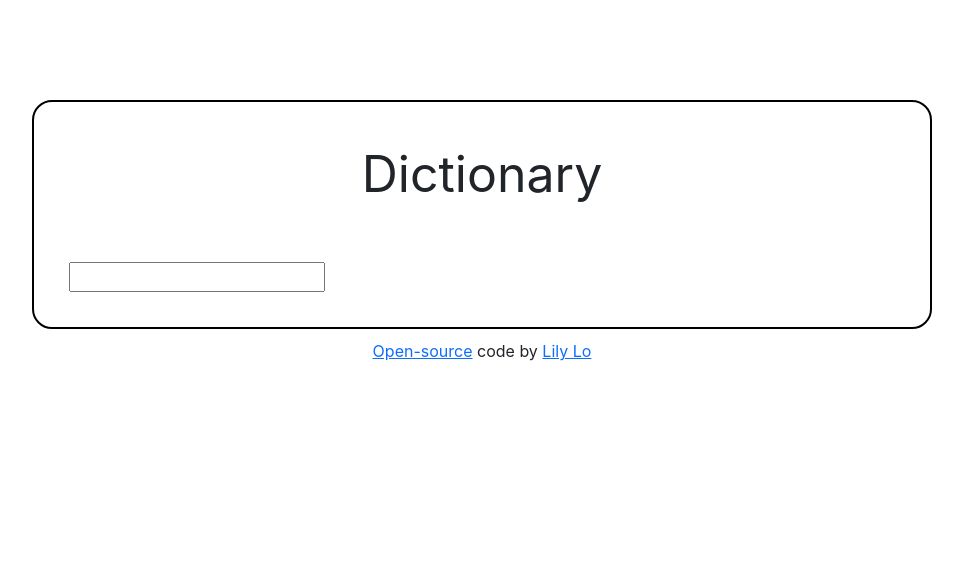
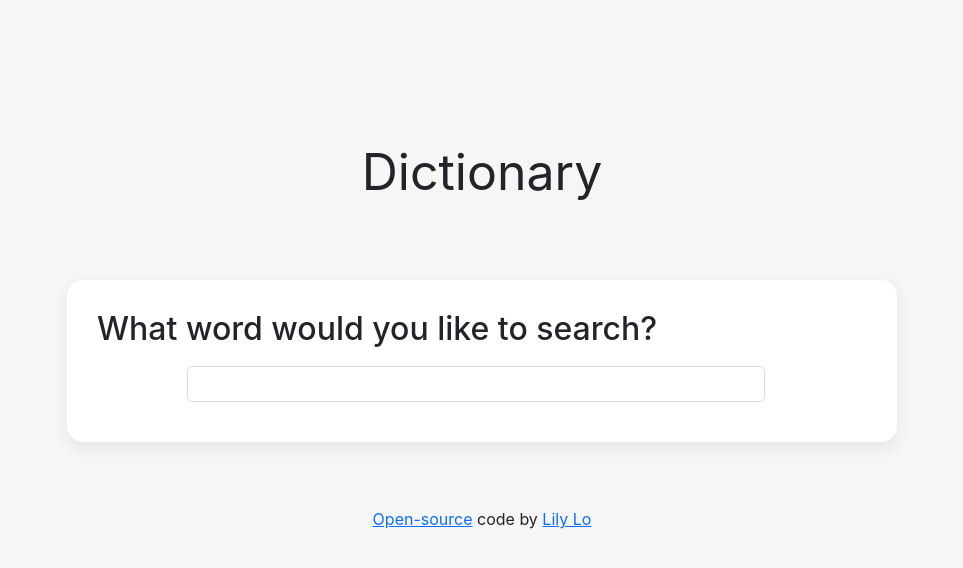
Before and after one commit to lilylolo/react-dictionary-app, a React (Create React App) app: page / in a window 1280 px wide. Shown: the top 568 px of the page, without its empty margins (158-1121 px from the left). Built offline with nearby package versions, Linux system fonts and the light colour scheme.

Commit message:
CSS styling added

```diff
--- a/src/App.css
+++ b/src/App.css
@@ -1,6 +1,4 @@
 .App-wrapper {
-  border: black 2px solid;
-  border-radius: 20px;
   margin: 0 auto;
   margin-top: 100px;
   max-width: 900px;
@@ -13,6 +11,10 @@
   padding-bottom: 50px;
 }
 
+body {
+  background: #f6f6f6;
+}
+
 footer {
   text-align: center;
   padding-top: 10px;
--- a/src/Dictionary.css
+++ b/src/Dictionary.css
@@ -1,2 +1,17 @@
-.Dictionary {
+section {
+  background: white;
+  border: none;
+  border-radius: 16px;
+  box-shadow: 0 6px 15px rgba(36, 37, 38, 0.08);
+  padding: 30px;
+  margin: 20px 0;
 }
+
+.Dictionary input {
+  width: 75%;
+  border-radius: 5px;
+  padding: 5px 10px;
+  color: #333;
+  border: 1px solid #ddd;
+  margin: 10px 90px;
+}
--- a/src/Dictionary.js
+++ b/src/Dictionary.js
@@ -26,9 +26,13 @@ export default function Dictionary() {
     return (
 
         <div className="Dictionary">
+            <section>
+                <h2>What word would you like to search?</h2>
             <form onSubmit={search}>
                 <input type="search" onChange={handleKeywordChange}/>
             </form>
+             </section>
+
             <Results results={results}/>
         </div>
     );
--- a/src/Meaning.js
+++ b/src/Meaning.js
@@ -1,26 +1,28 @@
 import React from 'react';
 import Synonyms from './Synomyns'
+import './Meanings.css'
 
 export default function Meaning(props) {
     return (
         <div className="Meaning">
+        <section>
         <h3>{props.meaning.partOfSpeech}</h3>
 
         {props.meaning.definitions.map(function (definition, index)
         {
             return (
-                <div key={index}>
+                <div className="Meanings" key={index}>
                     <p>
-                        {definition.definition}
+                        <span className="Definition">{definition.definition}</span>
                         <br />
-                        <em>{definition.example}</em>
+                        <em className="Example">{definition.example}</em>
                         <br />
                         <Synonyms synonyms={definition.synonyms} />
                     </p>
                 </div>
             )
         })}
-
+        </section>
 
         </div>
     );
--- /dev/null
+++ b/src/Meanings.css
@@ -0,0 +1,15 @@
+.Meanings {
+  padding: 0 0 0 15px;
+}
+
+.Meanings .Example {
+  opacity: 0.7;
+  margin: 20px;
+  line-height: 3;
+  font-size: 18px;
+}
+
+.Meaning .Definition {
+  font-size: 17px;
+  padding: 0px;
+}
--- /dev/null
+++ b/src/Phonetic.css
@@ -0,0 +1,14 @@
+.Phonetic {
+  font-weight: 400;
+}
+.Phonetic a {
+  text-decoration: none;
+  border: 1px solid #ddd;
+  border-radius: 50px;
+  padding: 5px 6px;
+  transition: all 150ms ease-in-out;
+}
+
+.Phonetic a:hover {
+  background: #f2eded;
+}
--- a/src/Phonetic.js
+++ b/src/Phonetic.js
@@ -1,9 +1,10 @@
 import React from 'react';
+import './Phonetic.css'
 
 export default function Phonetic(props) {
     return (
         <div className="Phonetic">
-            {props.phonetic.text} <a href={props.phonetic.audio} target="_blank" rel="noreferrer">Listen</a>
+            {props.phonetic.text} <a href={props.phonetic.audio} target="_blank" rel="noreferrer">🔊</a>
         </div>
     )
 
--- a/src/Results.js
+++ b/src/Results.js
@@ -6,6 +6,7 @@ export default function Results(props) {
     if (props.results) {
     return (
         <div className="Results">
+            <section>
             <h2>{props.results.word}</h2>
 
             {props.results.phonetics.map(function (phonetic, index) {
@@ -15,6 +16,7 @@ export default function Results(props) {
                     </div>
                 )
             })}
+            </section>
 
             {props.results.meanings.map(function (meaning, index) {
                 return (
--- a/src/Synomyns.js
+++ b/src/Synomyns.js
@@ -1,14 +1,17 @@
 import React from 'react';
+import './Synonyms.css'
 
 export default function Synonyms(props) {
     if (props.synonyms) {
     return (
-        <div className="Synonyms">
+
+        <ul className="Synonyms">
             {props.synonyms.map(function (synonym, index) {
-                return <span key={index}>{synonym}</span>
+                return <li key={index}>{synonym}</li>
             }
             )}
-        </div>
+        </ul>
+
     )
     } else {
         return null;
--- /dev/null
+++ b/src/Synonyms.css
@@ -0,0 +1,16 @@
+.Synonyms {
+  margin: 20px 0 0;
+  padding: 0;
+  margin: 0 auto;
+  text-align: center;
+}
+
+.Synonyms li {
+  font-size: 15px;
+  text-align: center;
+  font-style: italic;
+  display: inline-block;
+  padding-right: 20px;
+  margin: 0 auto;
+  opacity: 0.5;
+}
```
Also changed, not shown: public/logo192.png (deleted), public/logo512.png (deleted).
